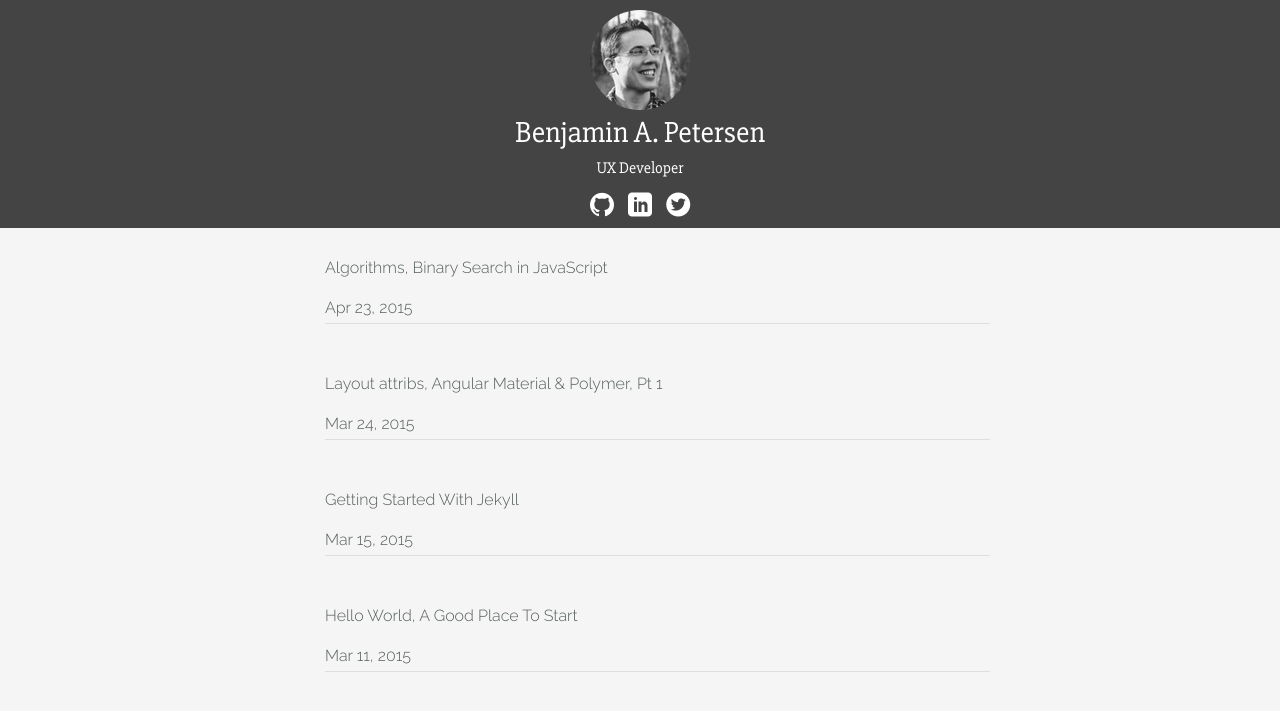
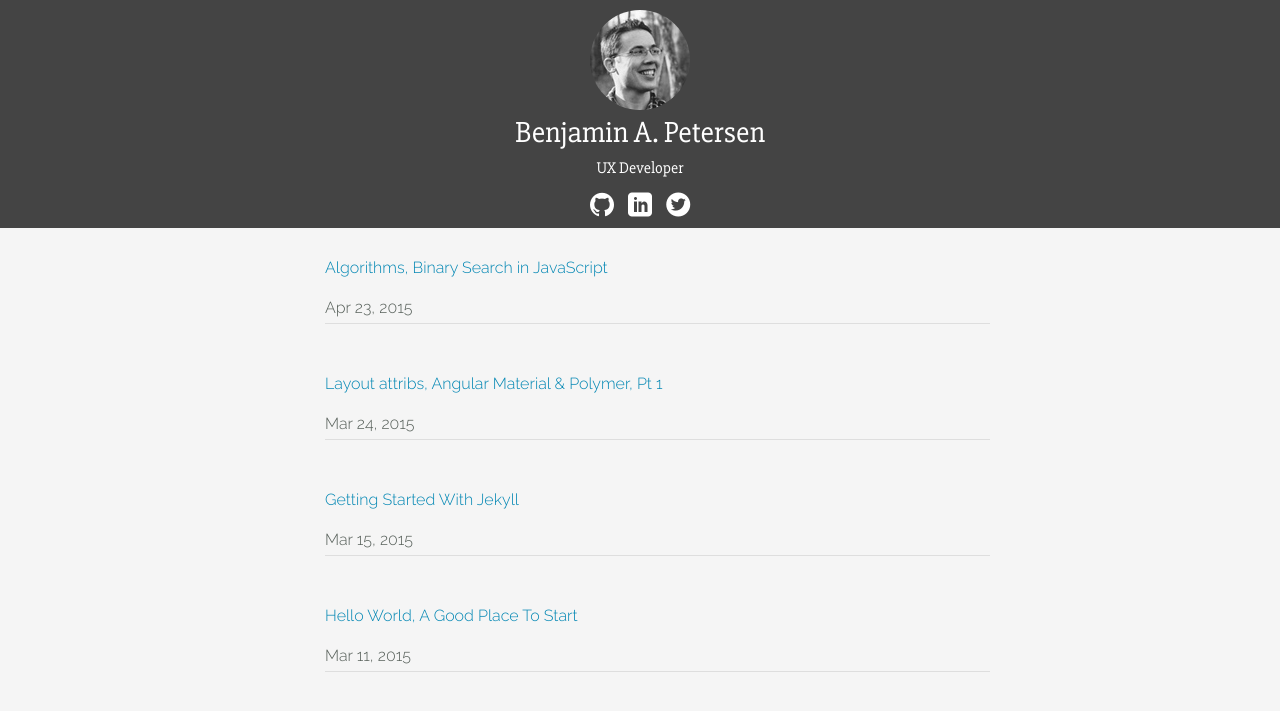
Before and after one commit to benjaminapetersen/benjaminapetersen.github.io, a Jekyll site: the page built from index.html, in a window 1280 px wide. Shown: the top 711 px of the page. Built offline with Jekyll 4.4.1, drawn with Linux system fonts in a browser that asks for light colours.

Commit message:
Tweak to link color

```diff
--- a/assets/css/typography.css
+++ b/assets/css/typography.css
@@ -51,11 +51,11 @@ li {
 
 a:link {
     text-decoration: none;
-    color: #555e58;
+    color: #0086B3;
 }
 a:hover, a:focus {
     text-decoration: underline;
 }
 a:visited {
-    color: #555e58;
+    color: #009DD2;
 }
```
